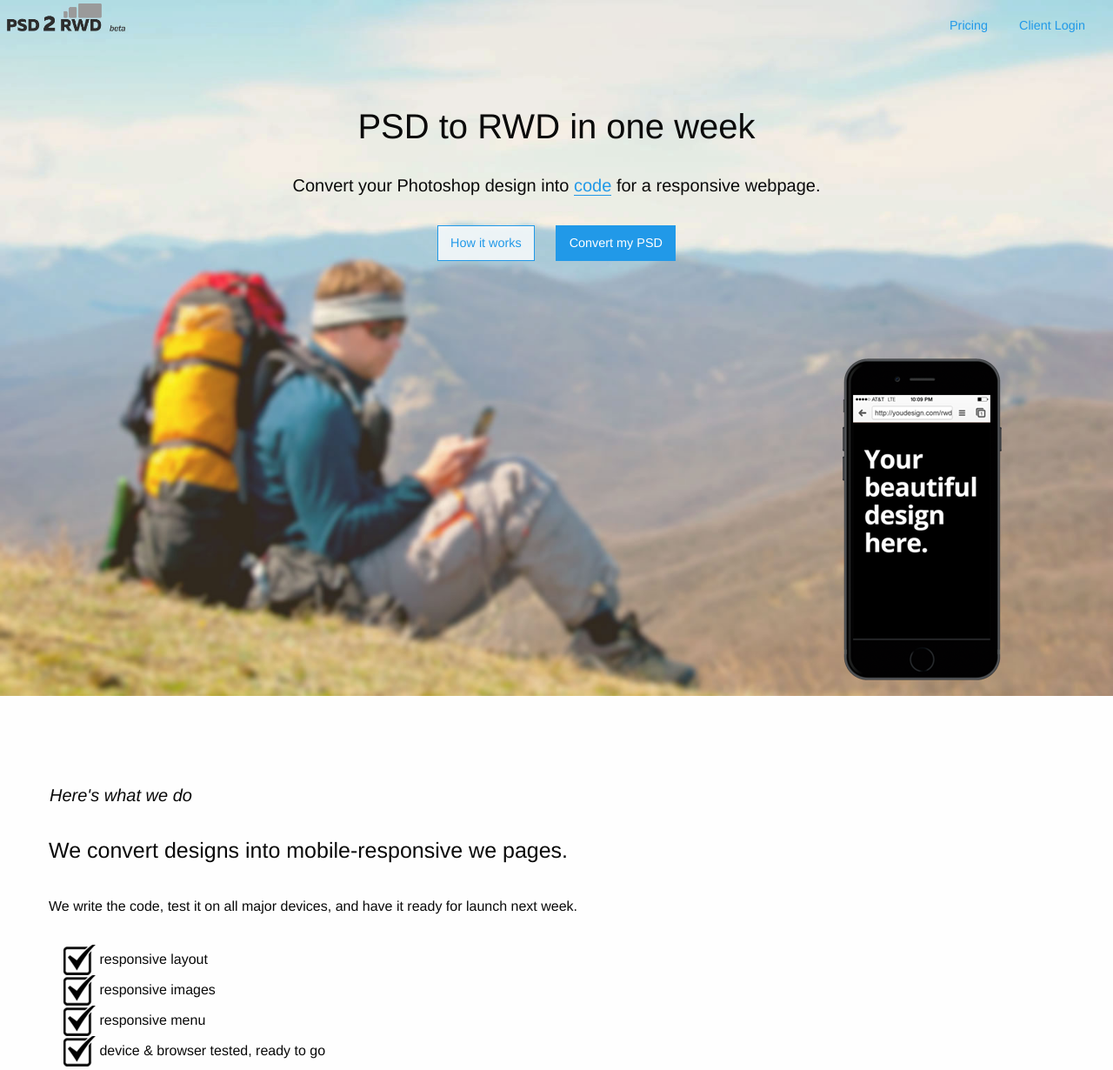
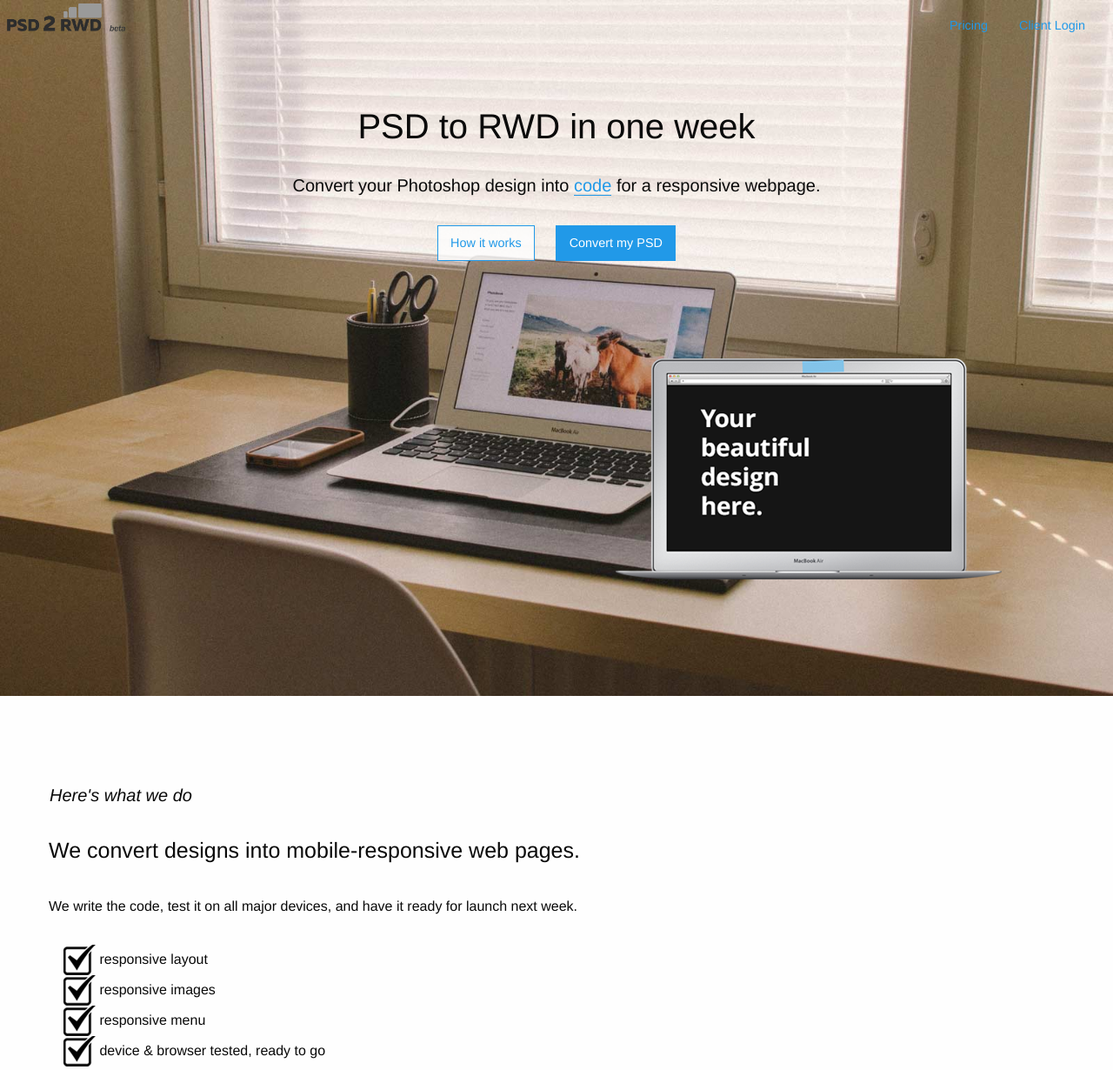
Before and after one commit to cleverbaker/psd2rwd, a PHP site: page / in a window 1280 px wide. Shown: the top 1230 px of the page at 87% size. Run offline with PHP 8.4, Linux system fonts and the light colour scheme.

Commit message:
Image changes.

```diff
--- a/css/app.css
+++ b/css/app.css
@@ -32,7 +32,7 @@ img {
 
   /* Location of the image */
  /*  background-image: url(../img/green-gradient.png), url(../img/bg.jpg); */
-background-image: url(../img/bg6-v2.jpg);
+background-image: url(../img/bg-enhanced.jpg);
 
 
  /* Background image is centered vertically and horizontally at all times */
--- a/index.html
+++ b/index.html
@@ -91,7 +91,7 @@
             </div>
 
       <div class="device-spaceholder row right">
-            <img class="device xshow-for-small-only" src="img/phone.png" alt="Device">
+            <img class="device xshow-for-small-only" src="img/laptop.png" alt="Device">
       </div>
       </div>
     </div>
@@ -101,7 +101,7 @@
      <div class="large-12 columns">
             <div class="row" style="margin-top:4rem;">
             <h5 class="italic" style="margin:.62rem 1rem 2rem;">Here's what we do</h5>
-              <h4 class="value large-8 medium-10 small-12 columns">We convert designs into mobile-responsive we pages.</h4>
+              <h4 class="value large-8 medium-10 small-12 columns">We convert designs into mobile-responsive web pages.</h4>
               <p class="clear large-8 medium-10 small-12 columns"><br>We write the code, test it on all major devices, and have it ready for launch next week.
               <ul class="features-check clear" style="margin-bottom:4rem; list-style-type:none;"><li><img src="img/check.png"> responsive layout</li>
               <li><img src="img/check.png"> responsive images</li>
@@ -181,7 +181,7 @@
       <div class="row">
       <div class="center">
         <h2 id="how-it-works">How it Works</h2>
-            <p><img src="img/The-Sprint-V2.png" alt="The 7-Day Sprint starts with the Kickoff Call and ends with the Demo Call.">
+            <p><img src="img/The-Sprint-v2.png" alt="The 7-Day Sprint starts with the Kickoff Call and ends with the Demo Call.">
       </div>
      <br>
      <div class="large-8 medium-10 small-12 columns">
```
Also changed, not shown: img/bg-enhanced.jpg (added), img/bg-pre.gif (added), img/bg6-v3.jpg (added), img/bg7.jpg (added), img/bg7_v7.jpg (added).
